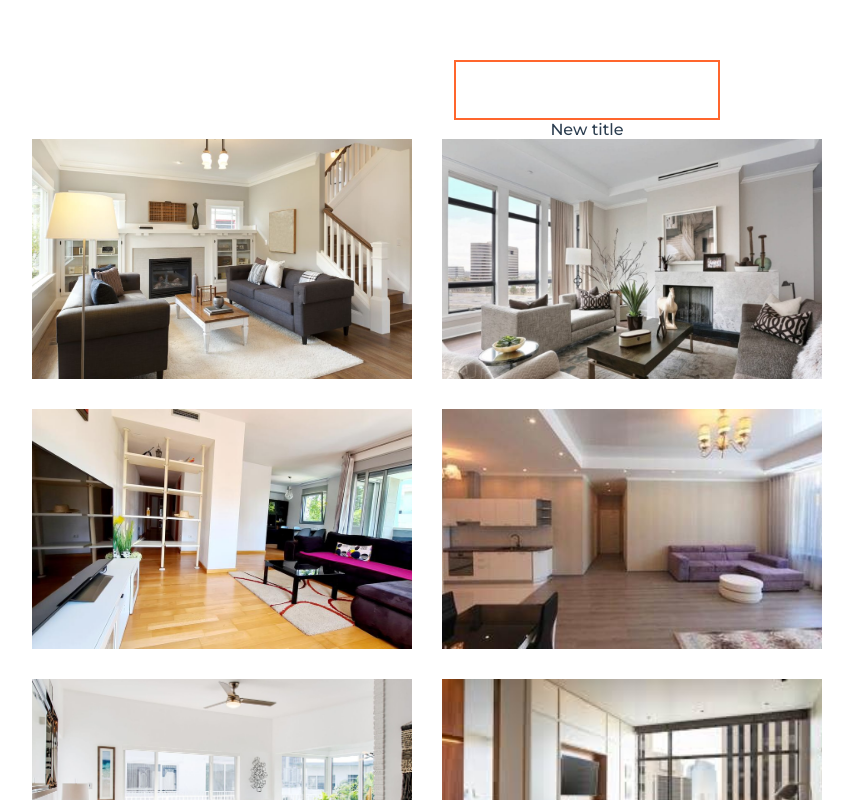
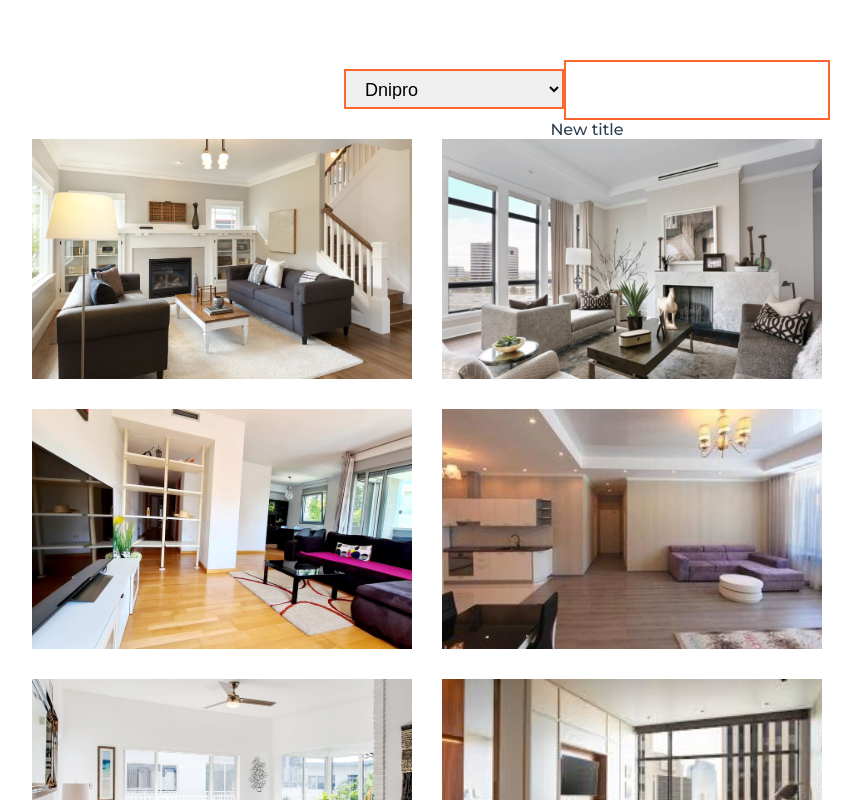
Before and after one commit to Kateryna286/vue-first-app, a Vue app: page / in a window 1280 px wide. Shown: the top 800 px of the page, without its empty margins (53-914 px from the left). Built offline with nearby package versions, Linux system fonts and the light colour scheme; the HTML template or start-up script is replaced by a standard one.

Commit message:
Created CustomSelect

```diff
--- a/src/App.vue
+++ b/src/App.vue
@@ -1,6 +1,7 @@
 <template>
   <div :id="$style.app">
     <h1>{{ text }}</h1>
+    <CustomSelect :items="['Dnipro', 'Odesa', 'Lviv']"/>
     <CustomInput v-model="text"/>
     <ApartmentsList :items="apartments">
       <template v-slot:title>New title</template>
@@ -22,13 +23,15 @@ import ApartmentsList from "./components/apartment/ApartmentsList.vue";
 import ApartmentsItem from "./components/apartment/ApartmentsItem.vue";
 import apartments from "./components/apartment/apartments";
 import CustomInput from './components/shared/CustomInput.vue'
+import CustomSelect from './components/shared/CustomSelect.vue'
 
 export default {
   name: "App",
   components: {
     ApartmentsList,
     ApartmentsItem,
-    CustomInput
+    CustomInput,
+    CustomSelect
   },
   data() {
     return {
--- a/src/components/shared/CustomInput.vue
+++ b/src/components/shared/CustomInput.vue
@@ -1,23 +1,23 @@
 <template>
-    <input v-on="listeners" class="custom-input"/>
+  <input v-on="listeners" class="custom-input" />
 </template>
 
 <script>
-    export default {
-        name: 'CustomInput',
-computed: {
+export default {
+  name: "CustomInput",
+  computed: {
     listeners() {
-        return {
-            ...this.$listeners,
-            input: event => this.$emit('input', event.target.value)
-        }
-    }
-}
-    }
+      return {
+        ...this.$listeners,
+        input: (event) => this.$emit("input", event.target.value),
+      };
+    },
+  },
+};
 </script>
 
 <style lang="scss" scoped>
-@import '../../assets/scss/variables';
+@import "../../assets/scss/variables";
 
 .wrapper-input {
   position: relative;
@@ -25,7 +25,7 @@ computed: {
 }
 .custom-input {
   height: 40px;
-//   width: 100%;
+  //   width: 100%;
   border: 2px solid $main-color;
   font-size: 18px;
   outline: none;
--- /dev/null
+++ b/src/components/shared/CustomSelect.vue
@@ -0,0 +1,52 @@
+<template>
+  <select v-on="listeners" class="custom-select">
+    <option
+      v-for="item in formattedItems"
+      :value="item.value"
+      :key="item.value"
+    >
+      {{ item.label }}
+    </option>
+  </select>
+</template>
+
+<script>
+export default {
+  name: "CustomSelect",
+  props: {
+    items: {
+      type: Array,
+      required: true,
+    },
+  },
+  computed: {
+    listeners() {
+      return {
+        ...this.$listeners,
+        input: (event) => this.$emit("input", event.target.value),
+      };
+    },
+    formattedItems() {
+      return this.items.map((item) => {
+        return typeof item === "object" ? item : { value: item, label: item };
+      });
+    },
+  },
+};
+</script>
+
+<style lang="scss" scoped>
+@import '../../assets/scss/variables';
+
+.custom-select {
+  height: 40px;
+  max-width: 220px;
+  width: 100%;
+  border: 2px solid $main-color;
+  font-size: 18px;
+  outline: none;
+  padding: 8px 15px;
+  cursor: pointer;
+  display: inline-block;
+}
+</style>
```
